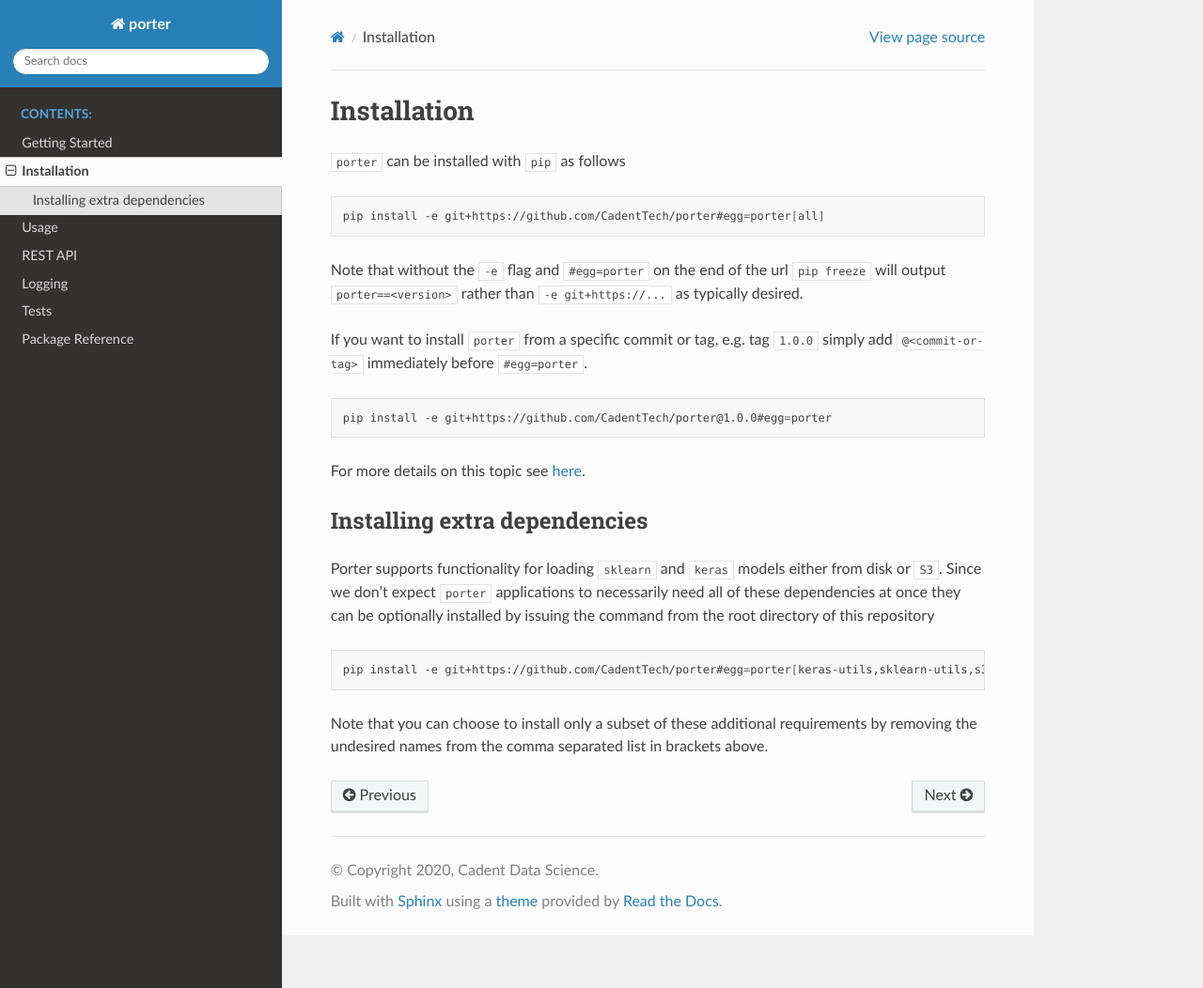
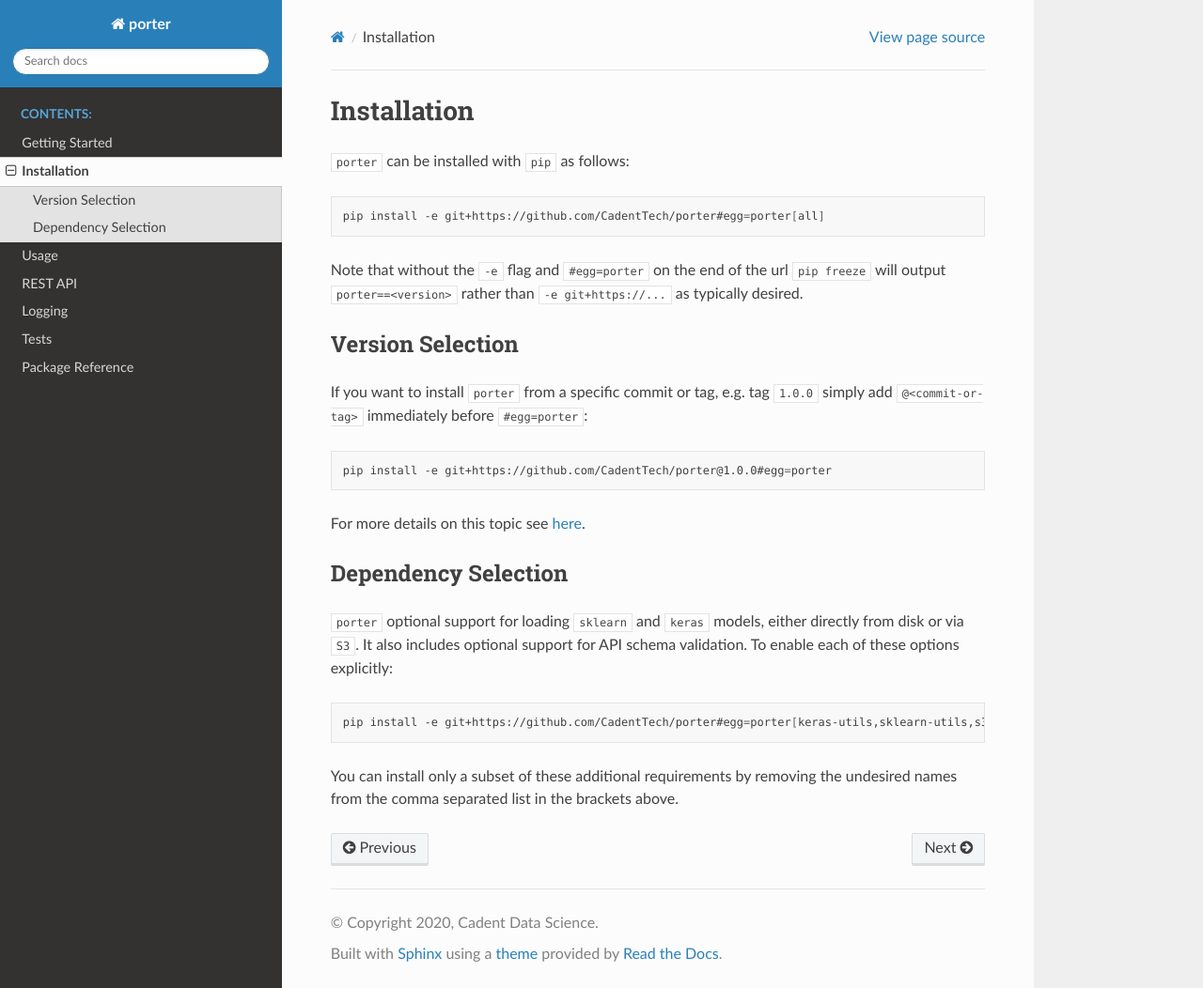
Before and after one commit to dantegates/porter, a Sphinx documentation site: the page built from docs/installation.rst, in a window 1280 px wide and 1052 px high. Shown: the whole window at 94% size. Built offline with Sphinx 7.4.7 and the Read the Docs theme 2.0.0, drawn with Linux system fonts in a browser that asks for light colours.

Commit message:
reorganize slightly, and clarify dependency installation

```diff
--- a/docs/installation.rst
+++ b/docs/installation.rst
@@ -3,17 +3,19 @@
 Installation
 ============
 
-``porter`` can be installed with ``pip`` as follows
+``porter`` can be installed with ``pip`` as follows:
 
 .. code-block:: shell
 
     pip install -e git+https://github.com/CadentTech/porter#egg=porter[all]
 
-Note that without the ``-e`` flag and ``#egg=porter`` on the end of the url ``pip freeze`` will output ``porter==<version>``
-rather than ``-e git+https://...`` as typically desired.
+Note that without the ``-e`` flag and ``#egg=porter`` on the end of the url ``pip freeze`` will output ``porter==<version>`` rather than ``-e git+https://...`` as typically desired.
 
-If you want to install ``porter`` from a specific commit or tag, e.g. tag ``1.0.0`` simply add
-``@<commit-or-tag>`` immediately before ``#egg=porter``.
+
+Version Selection
+-----------------
+
+If you want to install ``porter`` from a specific commit or tag, e.g. tag ``1.0.0`` simply add ``@<commit-or-tag>`` immediately before ``#egg=porter``:
 
 .. code-block:: shell
 
@@ -21,16 +23,14 @@ If you want to install ``porter`` from a specific commit or tag, e.g. tag ``1.0.
 
 For more details on this topic see `here <https://codeinthehole.com/tips/using-pip-and-requirementstxt-to-install-from-the-head-of-a-github-branch/>`_.
 
-Installing extra dependencies
------------------------------
 
-Porter supports functionality for loading ``sklearn`` and ``keras`` models either from disk or ``S3``.
-Since we don't expect ``porter`` applications to necessarily need all of these dependencies at once
-they can be optionally installed by issuing the command from the root directory of this repository
+Dependency Selection
+--------------------
+
+``porter`` optional support for loading ``sklearn`` and ``keras`` models, either directly from disk or via ``S3``.  It also includes optional support for API schema validation.  To enable each of these options explicitly:
 
 .. code-block:: shell
 
-    pip install -e git+https://github.com/CadentTech/porter#egg=porter[keras-utils,sklearn-utils,s3-utils]
+    pip install -e git+https://github.com/CadentTech/porter#egg=porter[keras-utils,sklearn-utils,s3-utils,schema-validation]
 
-Note that you can choose to install only a subset of these additional requirements by removing
-the undesired names from the comma separated list in brackets above.
+You can install only a subset of these additional requirements by removing the undesired names from the comma separated list in the brackets above.
```
